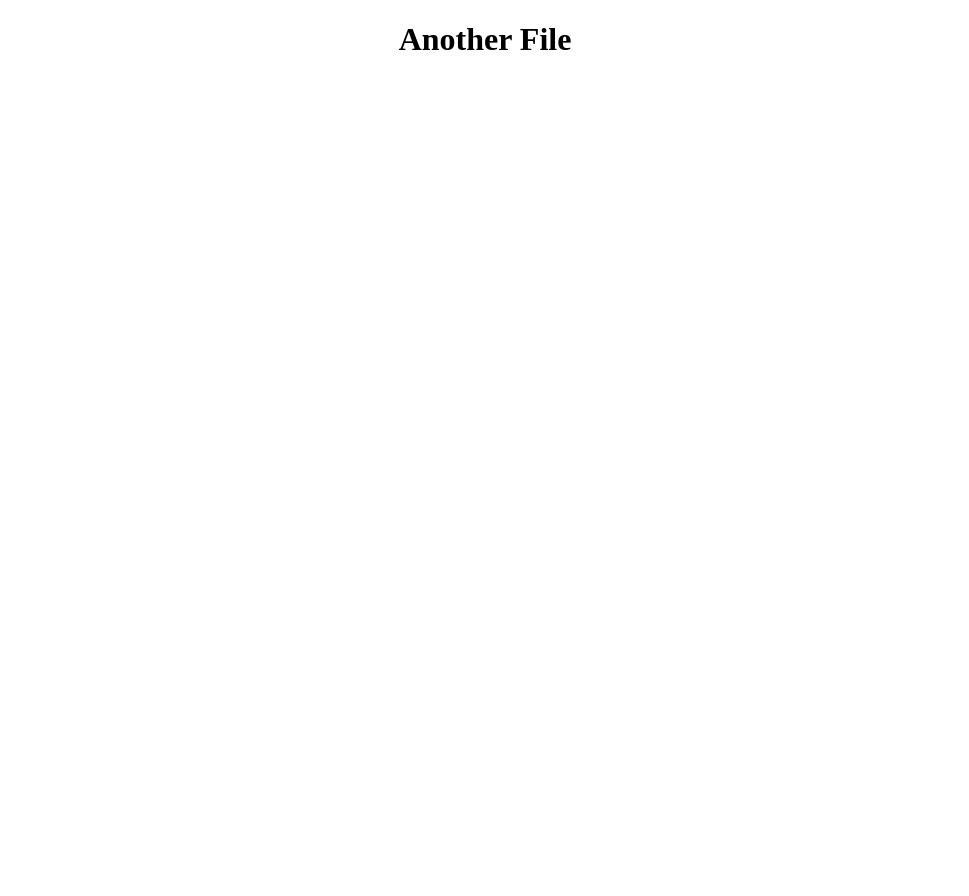
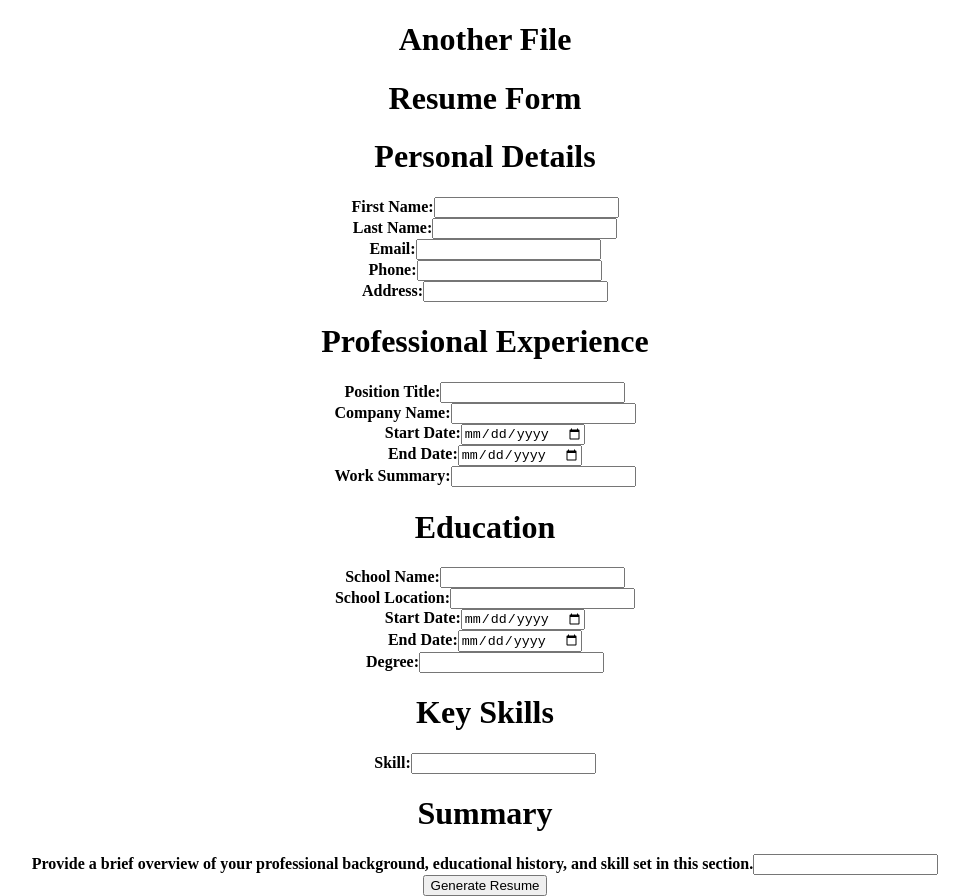
Before and after one commit to saad1035/HackWestern10, a React (Create React App) app in the folder hw10/: page /resume in a window 1280 px wide. Shown: the whole page, without its empty margins (155-1124 px from the left). Before the commit the page ends 800 px from the top, so only its background shows below. Built offline with nearby package versions, Linux system fonts and the light colour scheme.

Commit message:
form fixed

```diff
--- a/hw10/src/components/ResumeForm/Resume.js
+++ b/hw10/src/components/ResumeForm/Resume.js
@@ -1,5 +1,5 @@
 import React from 'react';
-import ResumeForm from './ResumeForm';
+import ResumeForm from './ResumeForm.js';
 
 const AnotherFile = ({formData}) => {
   // Define a function to handle form submission in AnotherFile.js
@@ -12,8 +12,10 @@ const AnotherFile = ({formData}) => {
   return (
     <div>
       <h1>Another File</h1>
-      {/* Render ResumeForm and pass the handleFormSubmit function as a prop */}
-    </div>
+      <div>
+      {/* Pass the callback function to the ResumeForm component */}
+      <ResumeForm onFormSubmit={handleFormSubmit} />
+    </div>    </div>
   );
 };
 
```
